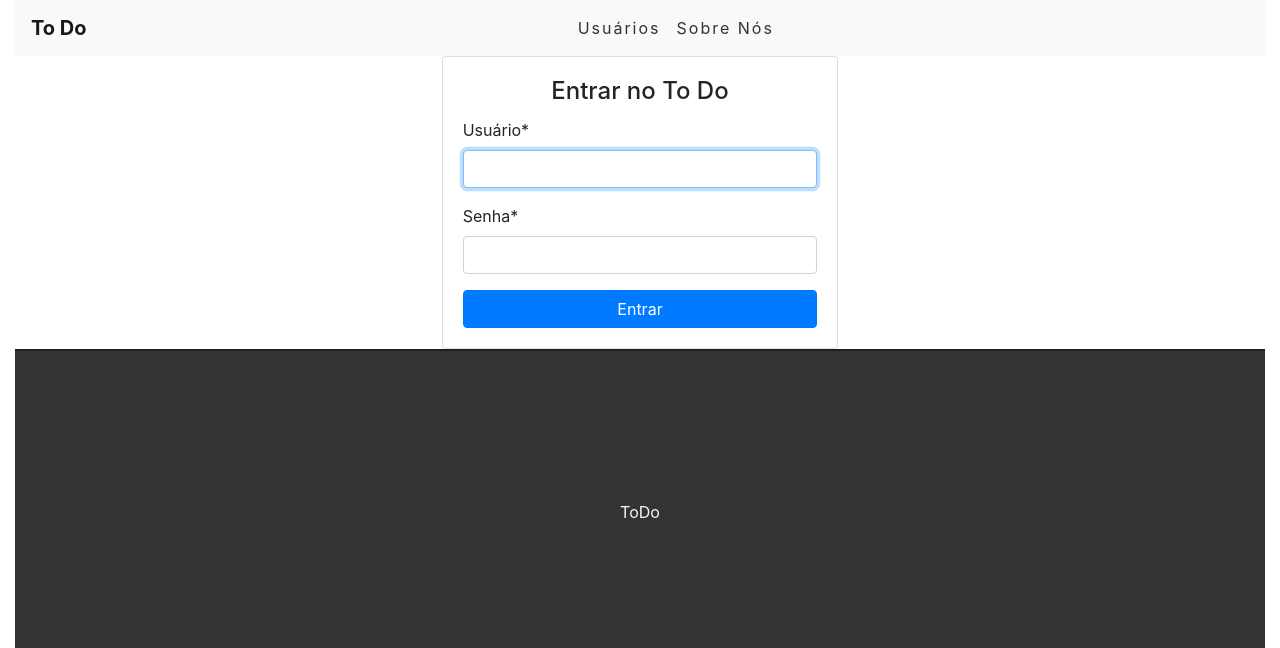
After one commit to DarioCampagnaCoutinho/django-todo, a Django app: page /accounts/login/ in a window 1280 px wide. The commit adds this page. Shown: the top 648 px of the page. Run offline with Django 3.2, Linux system fonts and the light colour scheme; some libraries are stand-ins or nearby versions.

Commit message:
Login e logout.

```diff
--- a/main/settings.py
+++ b/main/settings.py
@@ -60,7 +60,7 @@ ROOT_URLCONF = 'main.urls'
 TEMPLATES = [
     {
         'BACKEND': 'django.template.backends.django.DjangoTemplates',
-        'DIRS': [],
+        'DIRS': [os.path.join(BASE_DIR, 'templates')],
         'APP_DIRS': True,
         'OPTIONS': {
             'context_processors': [
@@ -126,3 +126,7 @@ USE_TZ = True
 STATIC_URL = '/static/'
 
 CRISPY_TEMPLATE_PACK = 'bootstrap4'
+
+LOGIN_REDIRECT_URL = '/'
+
+LOGOUT_REDIRECT_URL = '/accounts/login'
--- a/main/urls.py
+++ b/main/urls.py
@@ -18,5 +18,6 @@ from django.urls import path, include
 
 urlpatterns = [
     path('', include('task.urls')),
+    path('accounts/', include('django.contrib.auth.urls')),
     path('admin/', admin.site.urls),
 ]
--- a/task/static/css/style.css
+++ b/task/static/css/style.css
@@ -135,3 +135,9 @@ ul.messages li{
     margin-left: 5px;
     margin-right: 5px;
 }
+
+/* Login */
+
+.auth-card{
+    margin-botton: 30px;
+}
--- a/task/templates/base.html
+++ b/task/templates/base.html
@@ -18,15 +18,23 @@
 
           <div class="collapse navbar-collapse" id="navbarSupportedContent">
             <ul class="navbar-nav mr-auto">
+              {% if user.is_authenticated %}
               <li class="nav-item">
-                <a class="nav-link" href="#">Tarefas</a>
+                <a class="nav-link" href="/">Tarefas</a>
               </li>
-              <li class="nav-item">
-                <a class="nav-link" href="#">Usuários</a>
-              </li>
+              {% else %}
+                <li class="nav-item">
+                    <a class="nav-link" href="{% url 'login' %}">Usuários</a>
+                </li>
+              {% endif %}
               <li class="nav-item">
                 <a class="nav-link" href="#">Sobre Nós</a>
               </li>
+              {% if user.is_authenticated %}
+                <li class="nav-item">
+                    <a class="nav-link" href="{% url 'logout' %}">Sair</a>
+                </li>
+              {% endif %}
             </ul>
           </div>
     </nav>
--- a/task/views.py
+++ b/task/views.py
@@ -1,10 +1,12 @@
 from django.shortcuts import render, get_object_or_404, redirect
 from django.core.paginator import Paginator
+from django.contrib.auth.decorators import login_required
 from django.contrib import messages
 from .models import Task
 from .forms import TaskForm
 
 
+@login_required
 def list(request):
     search = request.GET.get('search')
     if search:
@@ -17,11 +19,13 @@ def list(request):
     return render(request, 'task/list.html', {'tasks': tasks})
 
 
+@login_required
 def detail(request, id):
     task = get_object_or_404(Task, pk=id)
     return render(request, 'task/detail.html', {'task': task})
 
 
+@login_required
 def new(request):
     if request.method == 'POST':
         form = TaskForm(request.POST)
@@ -36,6 +40,7 @@ def new(request):
     return render(request, 'task/new.html', {'form': form})
 
 
+@login_required
 def edit(request, id):
     task = get_object_or_404(Task, pk=id)
     form = TaskForm(instance=task)
@@ -51,6 +56,7 @@ def edit(request, id):
     return render(request, 'task/edit.html', {'form': form, 'task': task})
 
 
+@login_required
 def delete(request, id):
     task = get_object_or_404(Task, pk=id)
     task.delete()
--- /dev/null
+++ b/templates/registration/login.html
@@ -0,0 +1,22 @@
+{% extends 'base.html' %}
+{% load crispy_forms_tags %}
+
+{% block title %}Entrar no To Do {% endblock %}
+
+{% block content %}
+<div class="row">
+    <div class="col-md-4 offset-md-4">
+        <div class="card auth-card">
+            <div class="card-body">
+                <h4 class="card-title text-center">Entrar no To Do</h4>
+                <form method="POST">
+                    {% csrf_token %}
+                    <input type="hidden" name="next" value="{{ next }}">
+                    {{ form|crispy }}
+                    <button type="submit" class="btn btn-primary btn-block">Entrar</button>
+                </form>
+            </div>
+        </div>
+    </div>
+</div>
+{% endblock %}
```
